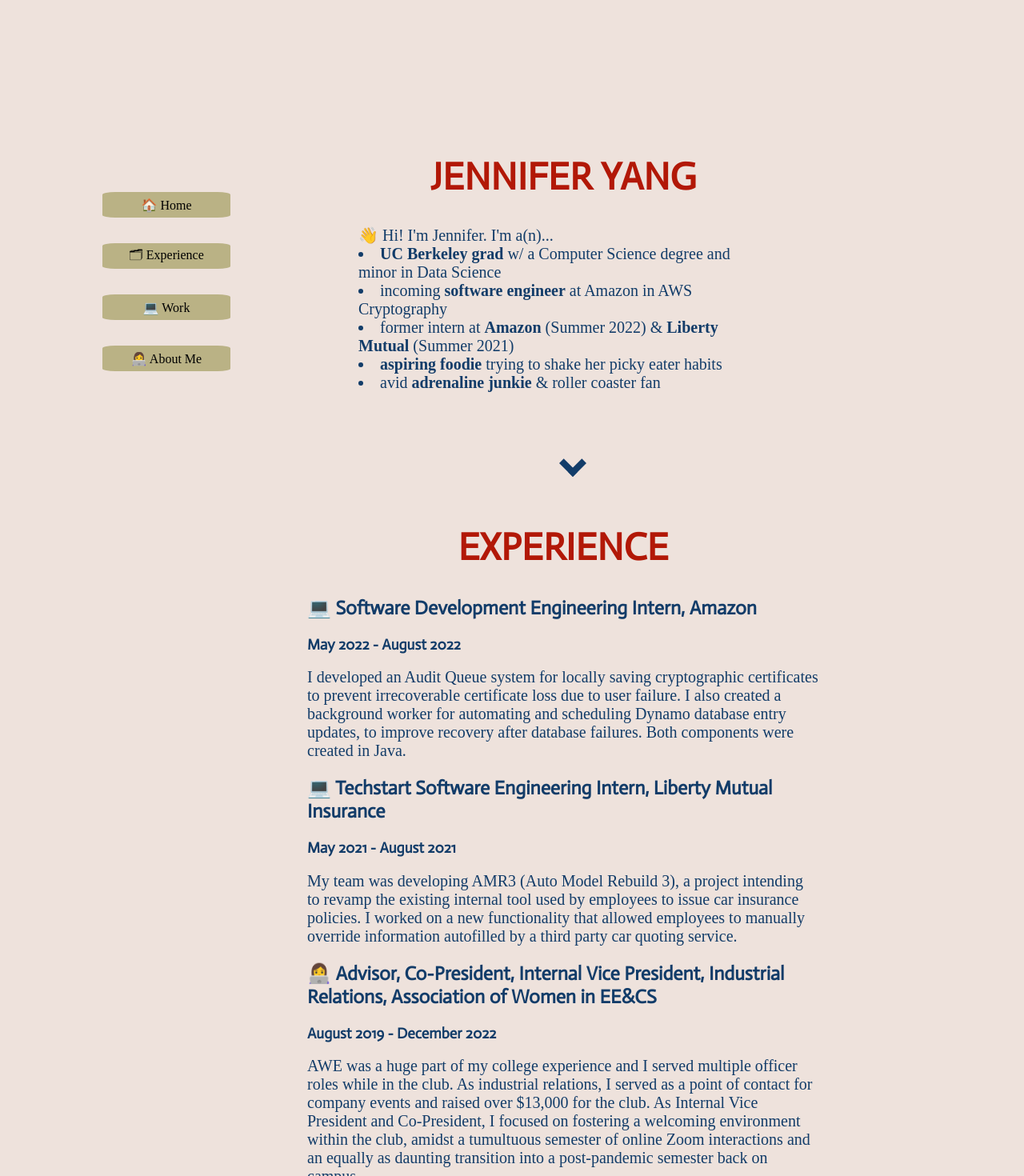
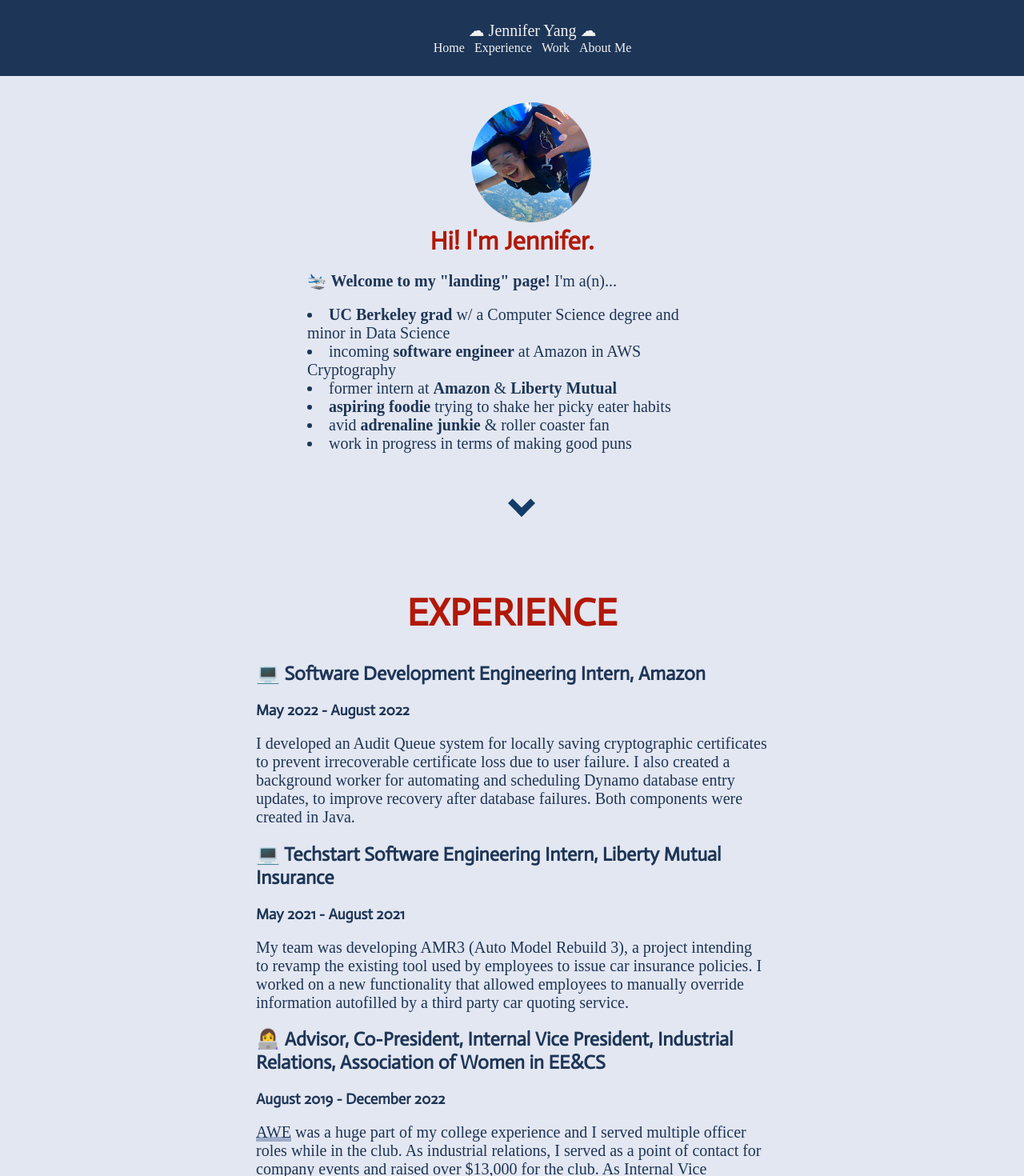
Before and after one commit to jenniferyang818/jenniferyang818.github.io, a React (Create React App) app: page / in a window 1280 px wide. Shown: the top 1470 px of the page at 80% size. Built offline with nearby package versions, Linux system fonts and the light colour scheme; a web font is replaced by a local one.

Commit message:
color scheme change, header moved to top of page

```diff
--- a/src/index.css
+++ b/src/index.css
@@ -20,13 +20,12 @@ p {
   font-size: 20px;
 }
 body {
-  background-color: #EEE2DC;
+  background-color: #E3E7F1;
   margin: 0;
   font-family: 'Actor', sans-serif;
   -webkit-font-smoothing: antialiased;
   -moz-osx-font-smoothing: grayscale;
-  background-color: #EEE2DC;
-  color: #123C69;
+  color: #1D3557;
 }
 
 code {
--- a/src/pages/About.css
+++ b/src/pages/About.css
@@ -0,0 +1,3 @@
+.body {
+    padding-top: 10%;
+}
--- a/src/pages/About.js
+++ b/src/pages/About.js
@@ -4,7 +4,7 @@ function About() {
     return (
       <div className="body">
         <div className="about">
-          <h1>ABOUT</h1>
+          <h1>ABOUT ME</h1>
           <div id="about">
             <p>👋 Hi! I'm Jennifer Yang, a recent UC Berkeley grad (go bears!) and incoming Software Engineer at Amazon in May. I was formerly an intern at Amazon in AWS Cryptography
               and Liberty Mutual in the Products and Underwriting department. In my free time, I enjoy perusing interior design YouTube channels, falling off walls at the
--- a/src/pages/Experience.css
+++ b/src/pages/Experience.css
@@ -1,20 +1,3 @@
-/* body {
-    margin:5rem;
+.body {
+    padding-top: 10%;
 }
-
-h1 {
-    text-align: center;
-  }
-
-.exp {
-    text-align: left;
-    position: absolute;
-    top: 50%;
-    left: 50%;
-    transform: translate(-50%, -50%);
-}
-
-.top-row {
-    display: flex;
-    justify-content: space-between;
-} */
--- a/src/pages/Experience.js
+++ b/src/pages/Experience.js
@@ -21,14 +21,14 @@ function Experience() {
             <div className="role"><h2>💻 Techstart Software Engineering Intern, Liberty Mutual Insurance</h2></div>
             <div className="date"><h3>May 2021 - August 2021</h3></div>
             <div className="tldr"><p>My team was developing AMR3 (Auto Model
-              Rebuild 3), a project intending to revamp the existing internal tool used by employees to issue car insurance policies. I worked on a new
+              Rebuild 3), a project intending to revamp the existing tool used by employees to issue car insurance policies. I worked on a new
               functionality that allowed employees to manually override information autofilled by a third party car quoting service. </p></div>
           </div>
 
           <div id="awe">
             <div className="role"><h2>👩‍💻 Advisor, Co-President, Internal Vice President, Industrial Relations, Association of Women in EE&CS</h2></div>
             <div className="date"><h3>August 2019 - December 2022</h3></div>
-            <div className="tldr"><p>AWE was a huge part of my college experience and I served multiple officer roles while in the club. As industrial relations,
+            <div className="tldr"><p><a href="https://awe.berkeley.edu/" target="_blank">AWE</a> was a huge part of my college experience and I served multiple officer roles while in the club. As industrial relations,
               I served as a point of contact for company events and raised over $13,000 for the club. As Internal Vice President and Co-President,
               I focused on fostering a welcoming environment within the club, amidst a tumultuous semester of online
               Zoom interactions and an equally as daunting transition into a post-pandemic semester back on campus. </p></div>
--- a/src/pages/Landing.css
+++ b/src/pages/Landing.css
@@ -3,37 +3,74 @@
   text-align: left;
   width: 50%;
   margin: auto;
-    margin-top: 10%;
-    margin-right: 20%;
   margin-bottom: 10%;
+}
+
+a {
+  color: #1D3557;
+  text-decoration: none;
+  border-bottom: .0625em solid #9facca;
+  box-shadow: inset 0 -.25em 0 0 #9facca;
+}
+
+a:hover {
+  color: #1D3557;
+  text-decoration: none;
+  border-bottom: .0625em solid #c54b3e;
+  box-shadow: inset 0 -.25em 0 0 #c54b3e;
+}
+
+.name {
+  font-size: 2rem;
+  text-align: center;
+  font-family: Actor;
+  font-weight: bold;
+  color: #b21807;
 }
 
 .intro {
   width: 80%;
   margin: auto;
   top: 10%;
-  margin-top: 30%;
-  margin-bottom: 10%;
+  margin-top: 20%;
+}
+
+img {
+  pointer-events: none;
+}
+
+.skydive {
+  width: 150px;
+  height: 150px;
+  position: relative;
+  left: 40%;
+  margin: auto;
+  border-radius: 100%;
 }
 
 .header {
   position: fixed;
-  top: 10%;
-  left: 10%;
-  margin-top: 10rem;
+  top: 0;
+  width: 100%;
+  background: #1D3557;
+  color: #f1f1f1;
+  z-index: 1;
+}
+
+.header-content {
+  padding: 2%;
+  width: 100%;
+  height: 6%;
 }
 
 .header-button {
-    align-items: left;
+  align-items: center;
   border: none;
-    border-radius: 10%;
-    background-color: #BAB285;
-    width: 10rem;
-    height: 2rem;
-    margin-bottom: 20%;
+  background-color: #1D3557;
+  color: #f1f1f1;
   font-family: Source Serif Pro;
   font-weight: 400;
-    font-size:1rem;
+  font-size: 1rem;
 }
 
 .header-button:hover {
@@ -41,17 +78,18 @@
   transition: 0.3s;
   border: none;
   cursor: pointer;
-  background-color: #EEE2DC;
+  background-color: #E3E7F1;
+  color: #1D3557;
 }
 .button {
   position: relative;
   left: 50%;
-  margin-top: 15%;
   border: solid #123C69;
   border-width: 0 8px 8px 0;
-  background-color: #EEE2DC;
+  background-color: #E3E7F1;
   display: inline-block;
   padding: 8px;
+  margin-top: 10%;
   transform: rotate(45deg);
   -webkit-transform: rotate(45deg);
 }
--- a/src/pages/Landing.js
+++ b/src/pages/Landing.js
@@ -1,67 +1,60 @@
-import { Link } from "react-router-dom"
+// import { Link } from "react-router-dom"
 import "./Landing.css";
 import Experience from "../pages/Experience.js"
 import Work from "../pages/Work.js"
 import About from "../pages/About.js"
+import skydive from "../pages/assets/skydive.JPG"
 // to do: figure out how to do header on top or scrolling on side
 // import Header from "../components/Header.js"
 
+const handleGenericScroll = (event, id) => {
+  const element = document.getElementById(id);
+  if (element) {
+      element.scrollIntoView({behavior: 'smooth'})
+  }
+}
+
+function Header() {
+  return (
+    <div className="header">
+      <div className="header-content">
+        <p>☁ Jennifer Yang ☁</p>
+        <button className="header-button" onClick={(e) => handleGenericScroll(e, 'home')}><span>Home</span></button>
+        <button className="header-button" onClick={(e) => handleGenericScroll(e, 'experience')}><span>Experience</span></button>
+        <button className="header-button" onClick={(e) => handleGenericScroll(e, 'work')}><span>Work</span></button>
+        <button className="header-button" onClick={(e) => handleGenericScroll(e, 'about')}><span>About Me</span></button>
+        {/* <button className="header-button" onClick={(e) => handleGenericScroll(e, 'home')}><span>🏠 Home</span></button>
+        <button className="header-button" onClick={(e) => handleGenericScroll(e, 'experience')}><span>🗂 Experience</span></button>
+        <button className="header-button" onClick={(e) => handleGenericScroll(e, 'work')}><span>💻 Work</span></button>
+        <button className="header-button" onClick={(e) => handleGenericScroll(e, 'about')}><span>👩‍💻 About Me</span></button> */}
+      </div>
+    </div>
+  )
+}
+
 function Home() {
 
-  // to do: figure out how to reuse this function
-
-  const handleHomeScroll = () => {
-    const element = document.getElementById('home');
-    if (element) {
-      element.scrollIntoView({behavior: 'smooth'});
-    }
-  };
-  const handleExpScroll = () => {
-    const element = document.getElementById('experience');
-    if (element) {
-      element.scrollIntoView({behavior: 'smooth'});
-    }
-  };
-  const handleProjScroll = () => {
-    const element = document.getElementById('Work');
-    if (element) {
-      element.scrollIntoView({behavior: 'smooth'});
-    }
-  };
-  const handleAbtScroll = () => {
-    const element = document.getElementById('about');
-    if (element) {
-      element.scrollIntoView({behavior: 'smooth'});
-    }
-  };
+  // to do: more spacing via chris, move the left sidebar more to the left
+  // differentiate between ladning and the restt
 
   return (
     <div className="home">
-      <div className="header">
-          <div>
-            <button className="header-button" onClick={handleHomeScroll}><span>🏠 Home</span></button>
-          </div>
-          <div>
-            <button className="header-button" onClick={handleExpScroll}><span>🗂 Experience</span></button>
-          </div>
-          <div>
-            <button className="header-button" onClick={handleProjScroll}><span>💻 Work</span></button>
-          </div>
-          <div>
-            <button className="header-button" onClick={handleAbtScroll}><span>👩‍💻 About Me</span></button>
-          </div>
-        </div>
         <div className="intro">
-          <h1>JENNIFER YANG</h1>
-          <p>👋 Hi! I'm Jennifer. I'm a(n)...
+          <img className="skydive" src={skydive} alt='jennifer skydive'></img>
+          <div className="name">Hi! I'm Jennifer.</div>
+          <br></br>
+          <p><b>🛬 Welcome to my "landing" page!</b> I'm a(n)...</p>
+          <br></br>
+            <p>
             <li><b>UC Berkeley grad</b> w/ a Computer Science degree and minor in Data Science</li>
             <li>incoming <b>software engineer</b> at Amazon in AWS Cryptography</li>
-            <li>former intern at <b>Amazon</b> (Summer 2022) & <b>Liberty Mutual</b> (Summer 2021)</li>
+            <li>former intern at <b>Amazon</b> & <b>Liberty Mutual</b></li>
             <li><b>aspiring foodie </b> trying to shake her picky eater habits</li>
             <li>avid <b>adrenaline junkie</b> & roller coaster fan</li>
+            <li>work in progress in terms of making good puns</li>
           </p>
           <div>
-            <button className="button" onClick={handleExpScroll}></button>
+            <button className="button" onClick={(e) => handleGenericScroll(e, 'experience')}></button>
           </div>
         </div>
     </div>
@@ -71,6 +64,7 @@ function Home() {
 function Landing() {
     return (
       <div className="landing">
+        <Header></Header>
         <div className="content">
          <div id="home">
           <Home></Home>
@@ -78,8 +72,14 @@ function Landing() {
           <div id="experience">
           <Experience></Experience>
           </div>
-          <div id="Work">
+          <div>
+            <button className="button" onClick={(e) => handleGenericScroll(e, 'work')}></button>
+          </div>
+          <div id="work">
           <Work></Work>
+          </div>
+          <div>
+            <button className="button" onClick={(e) => handleGenericScroll(e, 'about')}></button>
           </div>
           <div id="about">
           <About></About>
--- a/src/pages/Work.css
+++ b/src/pages/Work.css
@@ -0,0 +1,3 @@
+.body {
+    padding-top: 10%;
+}
--- a/src/pages/Work.js
+++ b/src/pages/Work.js
@@ -1,4 +1,3 @@
-// import Header from "../components/Header.js";
 import "./Work.css";
 
 
@@ -8,7 +7,6 @@ function Work() {
         <div className="proj">
           <h1>WORK</h1>
           <div id="awebot">
-            {/* TODO: same line formatting like resume */}
             <div className="proj"><h2>🤖 AWEbot</h2></div>
             <div className="date"><h3>Node.js, Google Apps Script, Slack API</h3></div>
             <div className="tldr"><p>I worked in a team of 3 to develop an attendance and feedback Slackbot for a school club.
@@ -19,7 +17,7 @@ function Work() {
           <div id="innod">
             <div className="proj"><h2>👾 Berkeley Legends Website Redesign</h2></div>
             <div className="date"><h3>Figma, React.js</h3></div>
-            <div className="tldr"><p>As a member of Innovative Design's web team, I helped redesign and develop a new website for Berkeley Legends,
+            <div className="tldr"><p>As a member of <a href="https://www.innovativedesign.club/" target="_blank">Innovative Design's</a> web team, I helped redesign and develop a new website for Berkeley Legends,
               a student organization on campus. We used the provided Berkeley Legends Branding Guides to create a sleeker website design in Figma, and developed
               the existing pages and a new "shop" page with React.js. <a href="https://legends.berkeley.edu/" target="_blank">Check out the new website here!</a></p></div>
           </div>
@@ -27,7 +25,7 @@ function Work() {
             <div className="proj"><h2>📈 Food Pantry Prediction Model</h2></div>
             <div className="date"><h3>Google Apps Script, TensorFlow</h3></div>
             <div className="tldr"><p>I worked in a team of 6 to develop a project that would help a local food pantry
-              in Berkeley predict their foot traffic. We performed data analysis on the historic food pantry statistics and developed a prediction model that would
+              in Berkeley predict their foot traffic. We developed a prediction model that would
               use historic pantry data, weather data, and census tracts to predict the number of pantry visitors. <a href="https://civictech-bfp.medium.net.vn/berkeley-food-pantry-ml-footfall-prediction-model-1ed46218385a?" target="_blank">Check out our Medium article here.</a></p></div>
           </div>
           <div id="clouds">
```
Also changed, not shown: src/pages/assets/skydive.JPG. Lines whose indentation alone changed are shown as unchanged.
